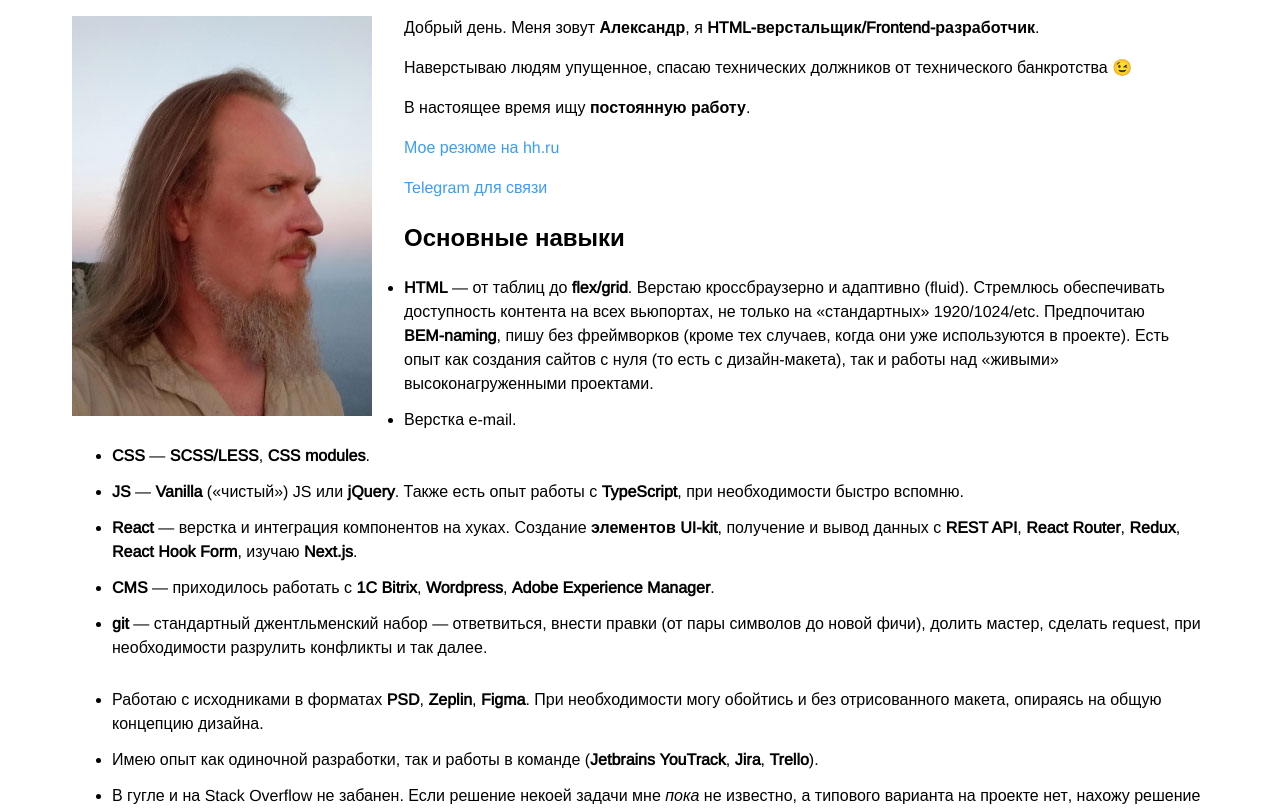
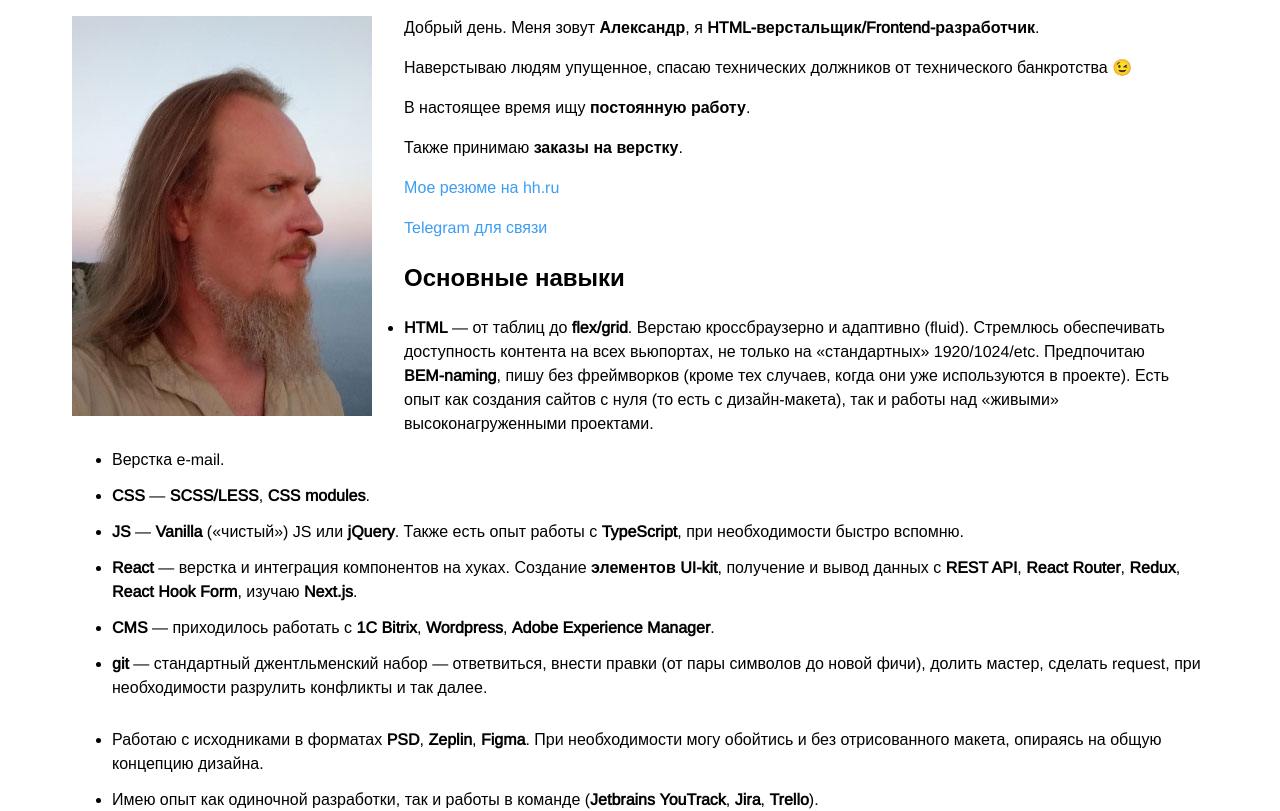
Before and after one commit to alex-stroev/alex-stroev.github.io, a Next.js app: page / in a window 1280 px wide. Shown: the top 811 px of the page. Built offline with nearby package versions, Linux system fonts and the light colour scheme.

Commit message:
+ orders

```diff
--- a/app/page.js
+++ b/app/page.js
@@ -24,7 +24,10 @@ export default function Home() {
         от&nbsp;технического банкротства 😉
       </p>
       <p>
-        В&nbsp;настоящее время ищу <strong>постоянную работу</strong>.{" "}
+        В&nbsp;настоящее время ищу <strong>постоянную работу</strong>.
+      </p>
+      <p>
+        Также принимаю <strong>заказы на&nbsp;верстку</strong>.
       </p>
       <p>
         <a
```
